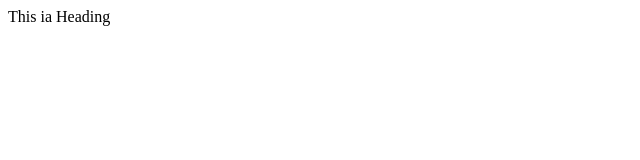
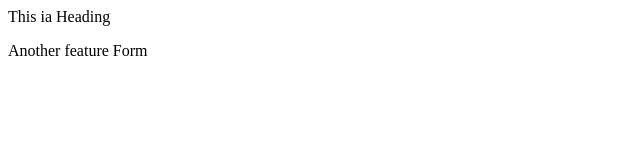
Before and after one commit to YogitaVerma0593/SampleCheck, a plain HTML site: page index.html in a window 1280 px wide. Shown: the whole page, without its empty margins (0-640 px from the left). Drawn offline with Linux system fonts and the light colour scheme.

Commit message:
Another feature Form Added

```diff
--- a/index.html
+++ b/index.html
@@ -1 +1,2 @@
 <p>This ia Heading</p>
+<p>Another feature Form</p>
```
